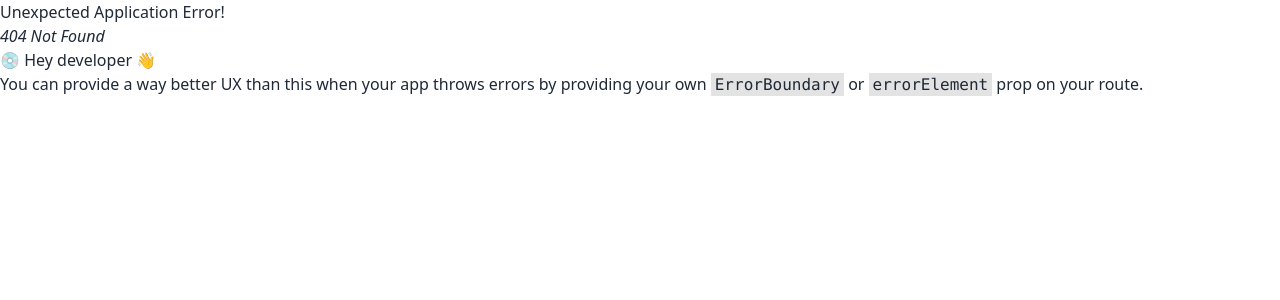
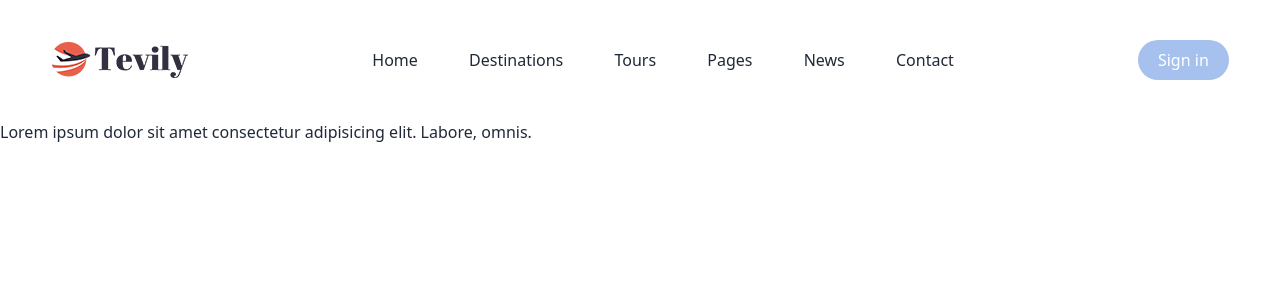
Before and after one commit to SShipon/travel-clinet, a React (Vite) app: page /news in a window 1280 px wide. Before the commit this address had no page. Shown: the top 300 px of the page. Built offline with nearby package versions, Linux system fonts and the light colour scheme; a web font is replaced by a local one.

Commit message:
uour code updated

```diff
--- /dev/null
+++ b/src/Pages/Page/News/News.jsx
@@ -0,0 +1,11 @@
+import React from 'react';
+
+const News = () => {
+    return (
+        <div>
+            <p>Lorem ipsum dolor sit amet consectetur adipisicing elit. Labore, omnis.</p>
+        </div>
+    );
+};
+
+export default News;
```
Also changed, not shown: src/Routes/Routes.jsx (+10 -5 lines).
